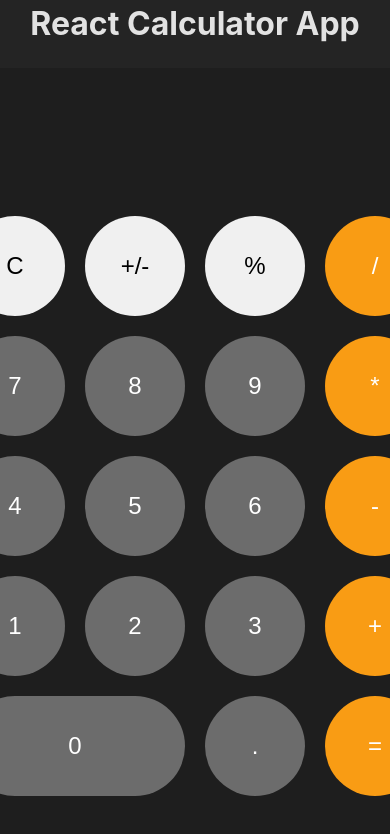
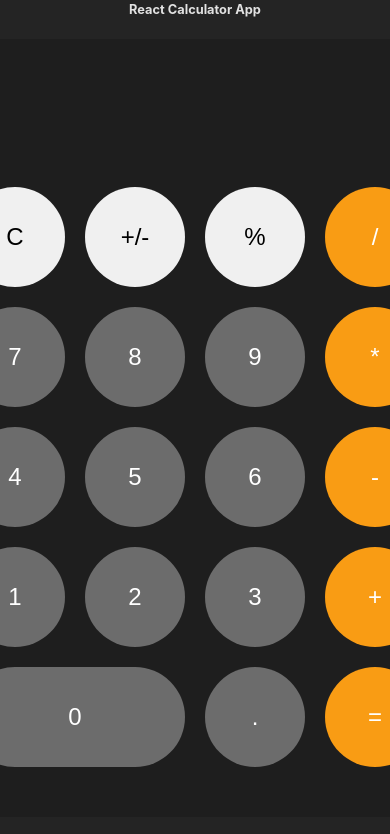
Before and after one commit to tsmith110179/react-calculator, a React (Vite) app: page / in a window 390 px wide. Shown: the top 834 px of the page. Built offline with nearby package versions, Linux system fonts and the light colour scheme.

Commit message:
css changes part 2

```diff
--- a/src/index.css
+++ b/src/index.css
@@ -14,6 +14,6 @@
 }
 
 @media(max-width: 600px){
-  h2{font-size: 0.8rem;}
+  h1 {font-size: 0.8rem;}
 
 }
```
